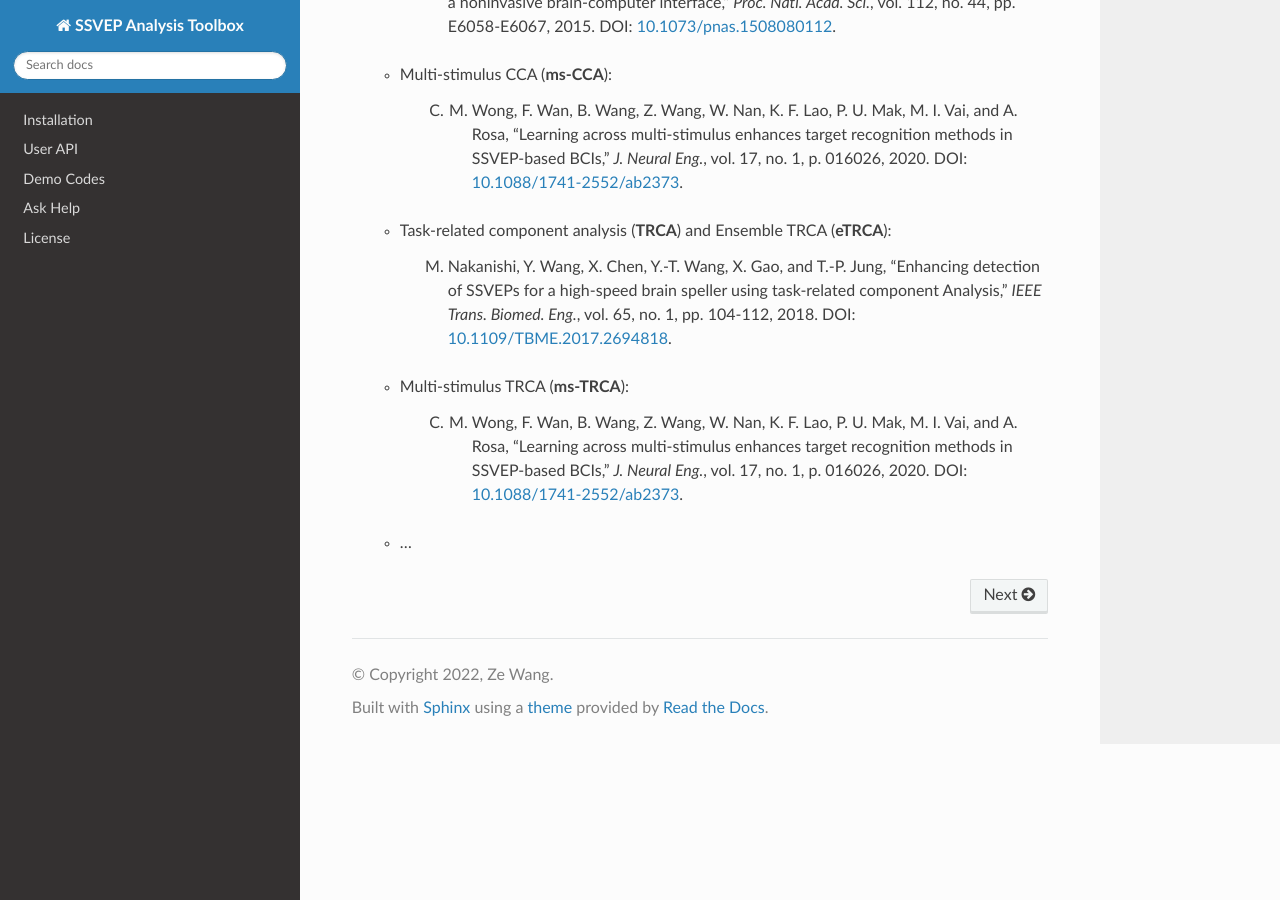
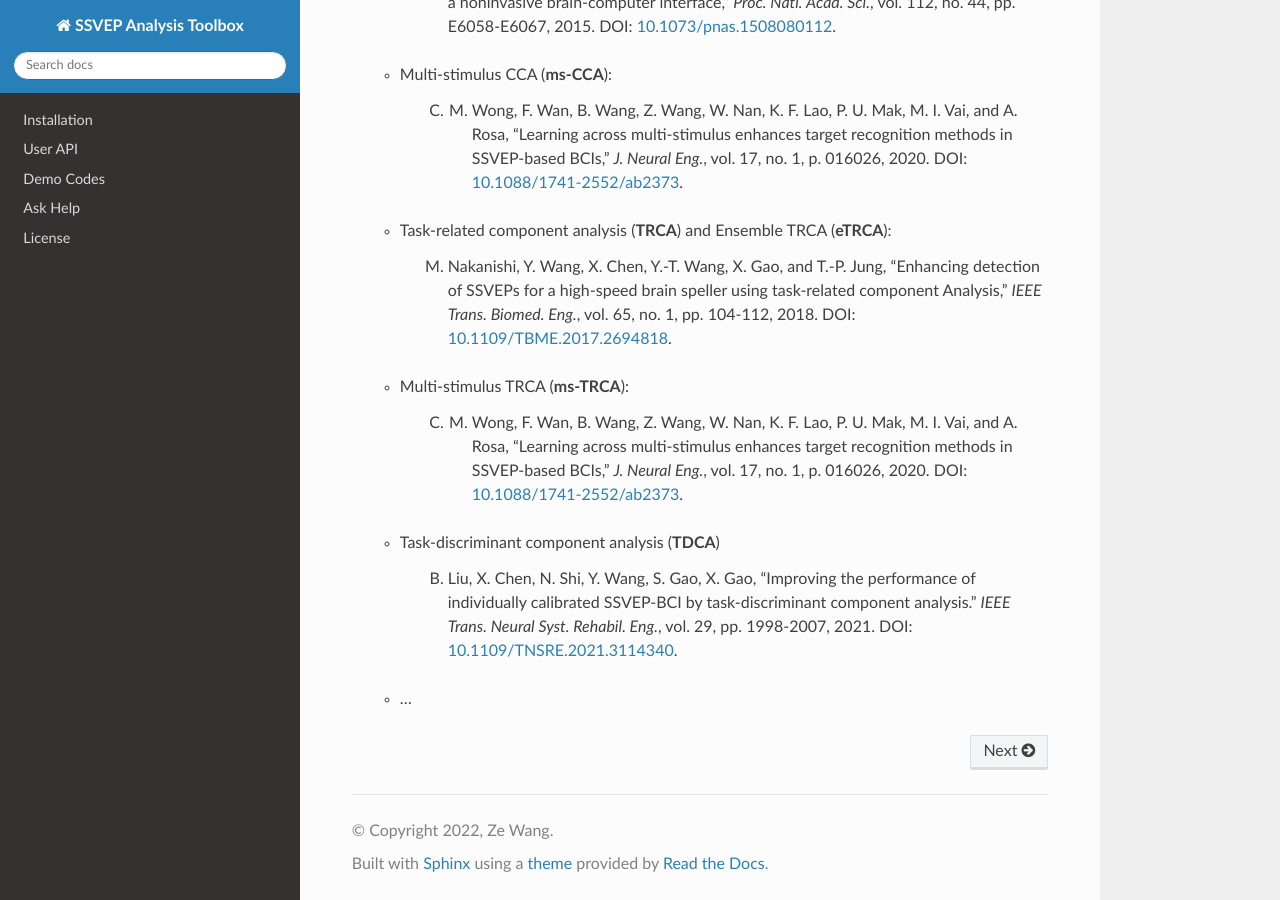
Before and after one commit to pikipity/SSVEP-Analysis-Toolbox, a Sphinx documentation site: the page built from Docs/index.rst, in a window 1280 px wide and 900 px high, scrolled down 1465 px. Built offline with Sphinx 7.4.7 and the Read the Docs theme 2.0.0, drawn with Linux system fonts in a browser that asks for light colours.

Commit message:
Update index.rst

```diff
--- a/Docs/index.rst
+++ b/Docs/index.rst
@@ -62,4 +62,8 @@ Datasets and Algorithms
 
       C. M. Wong, F. Wan, B. Wang, Z. Wang, W. Nan, K. F. Lao, P. U. Mak, M. I. Vai, and A. Rosa, "Learning across multi-stimulus enhances target recognition methods in SSVEP-based BCIs," *J. Neural Eng.*, vol. 17, no. 1, p. 016026, 2020. DOI: `10.1088/1741-2552/ab2373 <https://doi.org/10.1088/1741-2552/ab2373>`_.
 
+  + Task-discriminant component analysis (**TDCA**)
+
+      B. Liu, X. Chen, N. Shi, Y. Wang, S. Gao, X. Gao, "Improving the performance of individually calibrated SSVEP-BCI by task-discriminant component analysis." *IEEE Trans. Neural Syst. Rehabil. Eng.*, vol. 29, pp. 1998-2007, 2021. DOI: `10.1109/TNSRE.2021.3114340 <https://doi.org/10.1109/TNSRE.2021.3114340>`_.
+
   + ...
```
